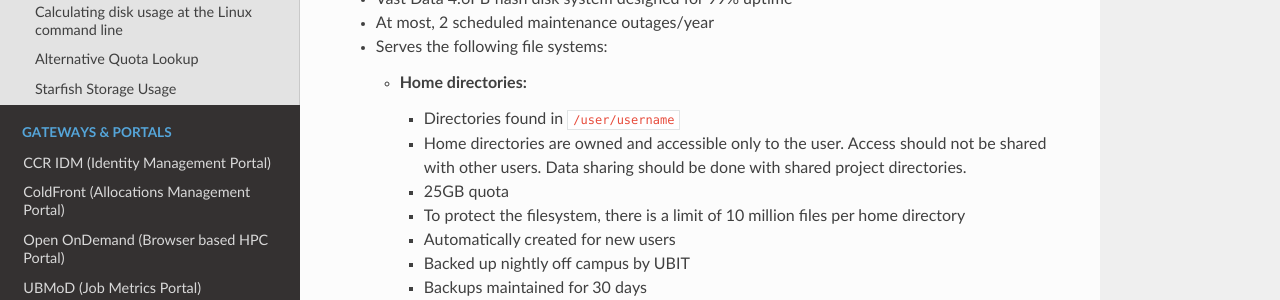
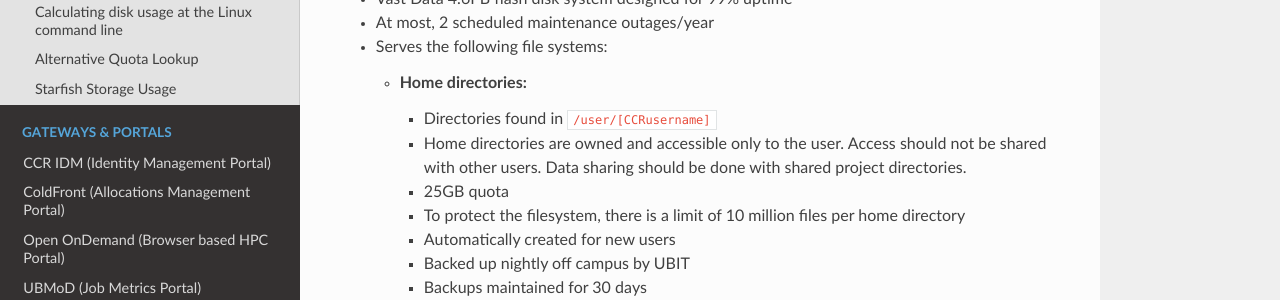
Before and after one commit to ubccr/ccrdocs, an MkDocs documentation site: the page built from pages/hpc/storage.md, in a window 1280 px wide and 900 px high. Shown: the part 229-529 px from the top of the window. Built offline with MkDocs 1.6.1, drawn with Linux system fonts in a browser that asks for light colours; nearby versions of some CDN libraries.

Commit message:
Change one instance to [CCRusername]

```diff
--- a/pages/hpc/storage.md
+++ b/pages/hpc/storage.md
@@ -6,7 +6,7 @@
   - Serves the following file systems:
 
     - **Home directories:**
-        - Directories found in `/user/username`
+        - Directories found in `/user/[CCRusername]`
         - Home directories are owned and accessible only to the user.  Access should not be shared with other users.  Data sharing should be done with shared project directories.
         - 25GB quota
         - To protect the filesystem, there is a limit of 10 million files per home directory
```
